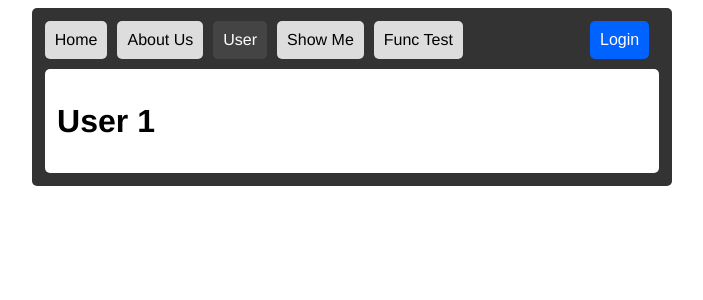
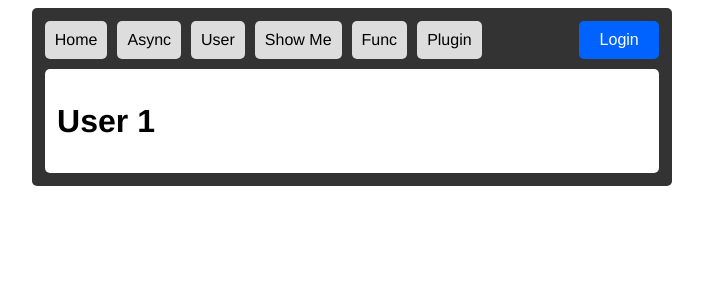
Before and after one commit to dwizzel-dev/vue3-test-1, a Vue app: page /#/user/1 in a window 1280 px wide. Shown: the top 300 px of the page, without its empty margins (288-991 px from the left). Built offline with nearby package versions, Linux system fonts and the light colour scheme.

Commit message:
add functions, routing, plugin, logger, vuex logger, loop menu

```diff
--- a/src/components/shared/AuthButton.vue
+++ b/src/components/shared/AuthButton.vue
@@ -5,7 +5,6 @@
 <script>
 
 import { mapGetters, mapMutations } from 'vuex';
-// import { mapGetters } from 'vuex';
 
 export default {
   name: 'AuthButton',
@@ -56,6 +55,11 @@ export default {
 
 <!-- Add "scoped" attribute to limit CSS to this component only -->
 <style scoped>
+
+button{
+  min-width: 80px;
+  text-align: center;
+  }
 button.in{
   color: #fff;
   background: rgb(0, 98, 255);
--- a/src/components/shared/TopNavigation.vue
+++ b/src/components/shared/TopNavigation.vue
@@ -2,11 +2,9 @@
   <div class="top-navigation">
     <nav>
       <ul>
-        <li><router-link to="/" exact>Home</router-link></li>
-        <li><router-link to="/about-us">About Us</router-link></li>
-        <li><router-link to="/user">User</router-link></li>
-        <li><router-link to="/show-me">Show Me</router-link></li>
-        <li><router-link to="/func-test">Func Test</router-link></li>
+        <li v-for="(item, index) in menu" :key="index">
+          <router-link :to="'/' + item[0]" exact>{{item[1]}}</router-link>
+        </li>
         <li class="login"><auth-button/></li>
       </ul>
     </nav>
@@ -17,15 +15,26 @@
 
 import AuthButton from '@/components/shared/AuthButton';
 
+const routes = [
+  ['', 'Home'],
+  ['about-us', 'Async'],
+  ['user', 'User'],
+  ['show-me', 'Show Me'],
+  ['func-test', 'Func'],
+  ['plugin-test-js', 'Plugin'],
+];
+
+
 export default {
   name: 'TopNavigation',
   components: { AuthButton },
   data() {
     return {
-      //
+      menu: routes,
     };
   },
 };
+
 </script>
 
 <!-- Add "scoped" attribute to limit CSS to this component only -->
@@ -59,7 +68,7 @@ li:last-child{
 }
 li.login{
   float:right;
-  margin: 0 10px 0 0;
+  margin: 0;
 }
 A.isActive{
   color:#fff;
--- /dev/null
+++ b/src/components/views/PluginTestJS.vue
@@ -0,0 +1,26 @@
+<template>
+  <div class="plugin-test-js">
+    <!-- changes made via the template with the data properties -->
+    <h1>{{ title }}</h1>
+  </div>
+</template>
+
+<script>
+
+export default {
+  name: 'PluginTestJS',
+  components: {},
+  data() {
+    return {
+      title: 'Plugin Test JS',
+    };
+  },
+  created() {
+    this.$logger.log(`${this.title} created!`);
+  },
+};
+</script>
+
+<!-- Add "scoped" attribute to limit CSS to this component only -->
+<style scoped>
+</style>
--- a/src/components/views/ShowMe.vue
+++ b/src/components/views/ShowMe.vue
@@ -52,15 +52,15 @@ export default {
     // from the vuex.$store initiated with namespace
     getVisits() {
       // eslint-disable-next-line
-      console.log('store.counter.getVisits via mapGetters observer: ' + this.getVisits);
+      this.$logger.log('store.counter.getVisits via mapGetters observer: ' + this.getVisits);
     },
     getClicks() {
       // eslint-disable-next-line
-      console.log('store.counter.getClicks via mapGetters observer: ' + this.clicks);
+      this.$logger.log('store.counter.getClicks via mapGetters observer: ' + this.clicks);
     },
     clicks() {
       // eslint-disable-next-line
-      console.log('store.counter.clicks via mapState observer in ShowMe.vue: ' + this.clicks);
+      this.$logger.log('store.counter.clicks via mapState observer in ShowMe.vue: ' + this.clicks);
     },
   },
 };
--- a/src/components/views/User.vue
+++ b/src/components/views/User.vue
@@ -34,20 +34,17 @@ export default {
     ...mapMutations('counter2', { // on store counter 2
       incrementVisitCounter2: 'incrementVisit',
     }),
-    routeParams() { // important: those cannot be arrow function because "this" will loose its scope
-      return this.$route.params;
-    },
     setPageTitle(args) {
       // call store mutations
       this.$store.commit('counter/incrementVisit'); // will call directly the counter 1
       this.incrementVisitCounter2(); // will call the counter 2
       // changes made via a property
-      if (typeof this.routeParams.username !== 'undefined') {
+      if (typeof this.$route.params.username !== 'undefined') {
         // call store getters
-        document.title = this.meta.title + this.routeParams.username + args + this.counter.replace('%d', this.visits);
+        document.title = `${this.meta.title} ${this.$route.params.username} ${args} ${this.counter.replace('%d', this.visits)}`;
       } else {
         // call store getters
-        document.title = this.meta.title + args + this.counter.replace('%d', this.visits);
+        document.title = `${this.meta.title} ${args} ${this.counter.replace('%d', this.visits)}`;
       }
     },
   },
--- a/src/functions/auth/index.js
+++ b/src/functions/auth/index.js
@@ -1,13 +1,12 @@
-/* custom funtions */
+/* custom funtions test */
 
 function Auth() {
+  this.name = 'Auth';
   this.Auth = () => {
-    // eslint-disable-next-line
-    console.log('AuthFunc.constructor()');
+    console.log(`${this.name}.constructor()`);
   };
   this.doServerLogin = () => {
-    // eslint-disable-next-line
-    console.log('Do Server Login');
+    console.log(`${this.name}.doServerLogin()`);
   };
 }
 
--- /dev/null
+++ b/src/functions/logger/index.js
@@ -0,0 +1,24 @@
+/* logger functions to use with external lib like store and router */
+
+class Logger {
+  // props
+  constructor() {
+    this.name = 'Logger';
+    // constructor
+    this.Logger = () => {
+      console.log(`${this.name}.constructor()`);
+    };
+    // method
+    this.log = (args) => {
+      if (typeof args === 'object') {
+        // eslint-disable-next-line
+        console.warn(args);
+      } else {
+        // eslint-disable-next-line
+        console.log(`"${args}"`);
+      }
+    };
+  }
+}
+
+export default new Logger();
--- a/src/main.js
+++ b/src/main.js
@@ -8,9 +8,12 @@ import router from './router';
 import store from './store';
 
 import auth from './functions/auth';
+import logger from './plugins/logger';
 
-// adding auth globally to vue
+// adding custim functions auth globally to vue
 Vue.prototype.$auth = auth;
+// adding custim plugins
+Vue.use(logger);
 
 Vue.config.productionTip = true;
 
--- /dev/null
+++ b/src/plugins/logger/index.js
@@ -0,0 +1,25 @@
+
+/* custom plugin test adn with javscript class */
+
+class Logger {
+  // props
+  name = 'Logger';
+  Logger() {
+    console.log(`${this.name}.constructor()`);
+  }
+  // method
+  log(msg) {
+    console.log(`${this.name}.log("${msg}")`);
+  }
+  // method
+}
+
+export default {
+  install: (Vue) => {
+    Object.defineProperty(
+      Vue.prototype,
+      '$logger',
+      { value: new Logger() },
+    );
+  },
+};
--- a/src/router/index.js
+++ b/src/router/index.js
@@ -9,9 +9,9 @@ import ViewAboutUs from '@/components/views/AboutUs';
 import ViewUser from '@/components/views/User';
 import ViewShowMe from '@/components/views/ShowMe';
 import ViewFuncTest from '@/components/views/FuncTest';
+import ViewPluginTestJS from '@/components/views/PluginTestJS';
 
 Vue.use(VueRouter);
-
 
 const router = new VueRouter({
   linkExactActiveClass: 'isExactActive', // the class to aplly when active
@@ -58,13 +58,23 @@ const router = new VueRouter({
       component: ViewShowMe,
       meta: { // pass the meta via the router
         title: 'Show Me',
-        description: 'show me page description',
       },
     },
     {
       path: '/func-test',
       name: 'Func',
       component: ViewFuncTest,
+      meta: { // pass the meta via the router
+        title: 'Func Test Me',
+      },
+    },
+    {
+      path: '/plugin-test-js',
+      name: 'Plugin-JS',
+      component: ViewPluginTestJS,
+      meta: { // pass the meta via the router
+        title: 'Plugin Test Me',
+      },
     },
   ],
 });
--- a/src/store/counter/actions.js
+++ b/src/store/counter/actions.js
@@ -16,6 +16,7 @@ const addVisitAsync = ({ commit, state }, obj) => {
   setTimeout(() => {
     // eslint-disable-next-line
     console.log('store.counter.addVisitAsync arrived');
+    // eslint-disable-next-line
     console.log(state);
     // call the mutations methods
     commit('addVisit', obj.count);
--- a/src/store/index.js
+++ b/src/store/index.js
@@ -4,10 +4,13 @@
  *            https://github.com/vuejs/vuex/tree/dev/examples/counter-hot (observer in components)
  */
 
+import logger from '@/functions/logger';
+
 // architecture approach
 import 'es6-promise/auto';
 import Vue from 'vue';
 import Vuex from 'vuex';
+// import createLogger from 'vuex/dist/logger';
 
 // with object instance approach
 import counter from './counter';
@@ -16,10 +19,19 @@ import auth from './auth';
 
 Vue.use(Vuex);
 
+const mutationObserver = (store) => {
+  store.subscribe((mutation) => {
+    logger.log(mutation);
+  });
+};
+
 export default new Vuex.Store({
   modules: {
     counter,
     counter2,
     auth,
   },
+  plugins: [
+    mutationObserver,
+  ],
 });
```
